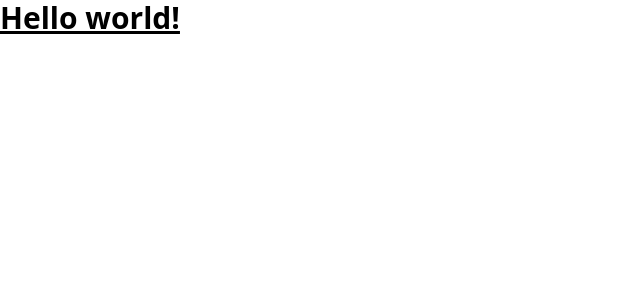
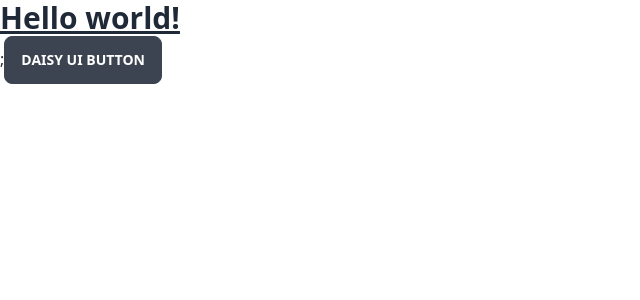
Before and after one commit to Olivier-Malige/phantom-buster-technical-test, a React (Create React App) app: page / in a window 1280 px wide. Shown: the top 300 px of the page, without its empty margins (0-640 px from the left). Built offline with nearby package versions, Linux system fonts and the light colour scheme.

Commit message:
Feature: Added Daisy-ui plugin for tailwind

```diff
--- a/package.json
+++ b/package.json
@@ -38,6 +38,7 @@
     "@typescript-eslint/eslint-plugin": "^5.42.1",
     "@typescript-eslint/parser": "^5.42.1",
     "autoprefixer": "^10.4.13",
+    "daisyui": "^2.39.1",
     "eslint": "^8.27.0",
     "eslint-config-airbnb": "^19.0.4",
     "eslint-config-airbnb-base": "^15.0.0",
--- /dev/null
+++ b/postcss.config.js
@@ -0,0 +1,7 @@
+/* eslint-disable import/no-extraneous-dependencies */
+const tailwindcss = require('tailwindcss');
+const autoprefixer = require('autoprefixer');
+
+module.exports = {
+  plugins: [tailwindcss, autoprefixer],
+};
--- a/src/App.tsx
+++ b/src/App.tsx
@@ -1,7 +1,12 @@
 import './styles/globals.css';
 
 function App() {
-  return <h1 className="text-3xl font-bold  underline">Hello world!</h1>;
+  return (
+    <>
+      <h1 className="text-3xl font-bold underline">Hello world!</h1>;
+      <button className="btn">Daisy UI button</button>
+    </>
+  );
 }
 
 export default App;
--- a/tailwind.config.js
+++ b/tailwind.config.js
@@ -1,8 +1,11 @@
+// eslint-disable-next-line import/no-extraneous-dependencies
+const daisyui = require('daisyui');
+
 /** @type {import('tailwindcss').Config} */
 module.exports = {
   content: ['./src/**/*.{js,jsx,ts,tsx}'],
   theme: {
     extend: {},
   },
-  plugins: [],
+  plugins: [daisyui],
 };
```
Also changed, not shown: 1 other file (tests, documents, lock files or other folders).
